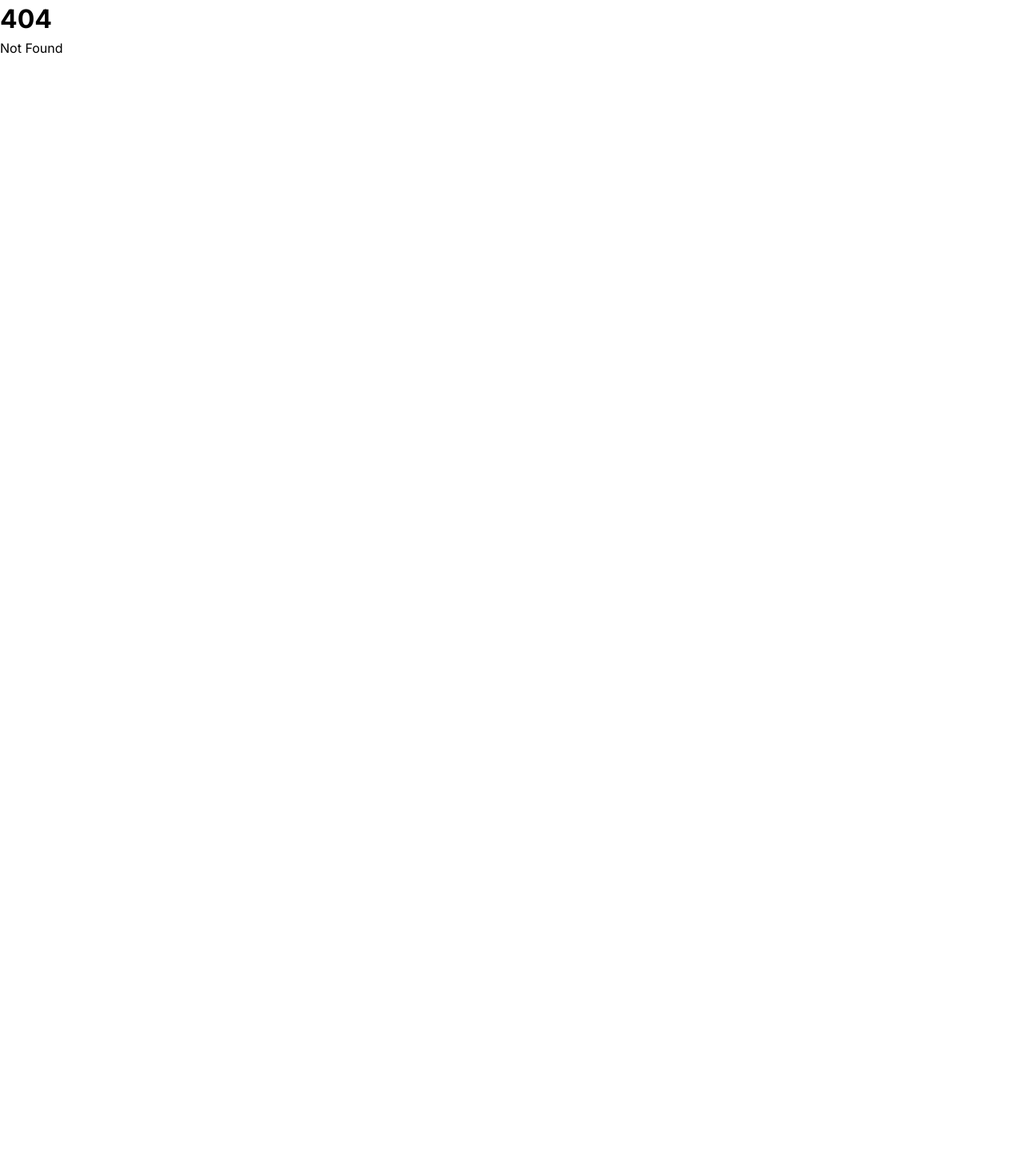
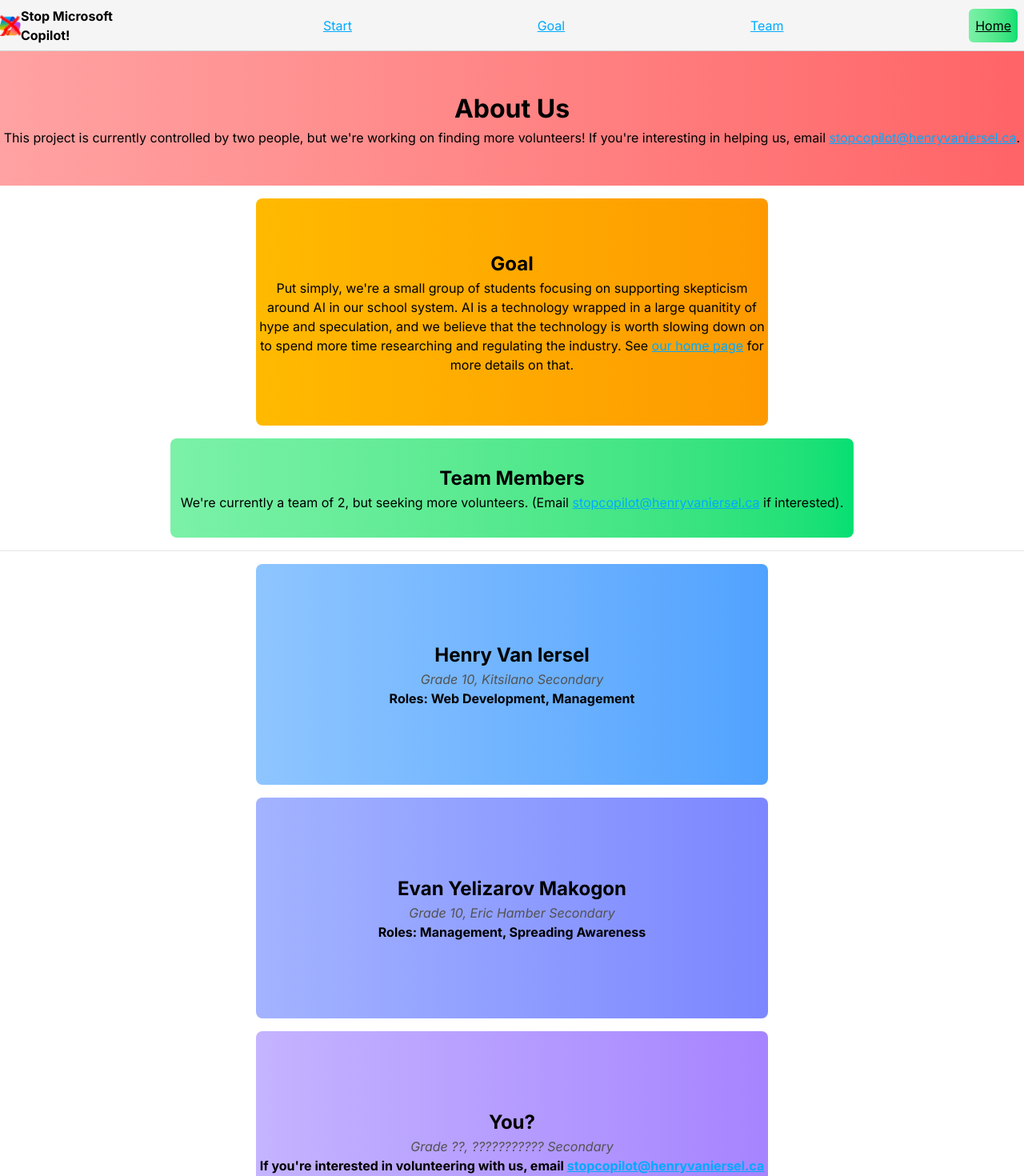
Before and after one commit to Henry-VI/stop-using-copilot, a SvelteKit app: page /about in a window 1280 px wide. Before the commit this address had no page. Shown: the top 1470 px of the page at 80% size. Before the commit the page ends 800 px from the top, so only its background shows below. Built offline with nearby package versions, Linux system fonts and the light colour scheme.

Commit message:
add about page, move focus to recruitment

```diff
--- a/package.json
+++ b/package.json
@@ -28,6 +28,7 @@
 	},
 	"dependencies": {
 		"@vercel/analytics": "^1.6.1",
-		"@vercel/speed-insights": "^1.3.1"
+		"@vercel/speed-insights": "^1.3.1",
+		"svelte-bootstrap-icons": "^3.3.0"
 	}
 }
--- a/src/routes/+page.svelte
+++ b/src/routes/+page.svelte
@@ -1,4 +1,5 @@
 <script>
+  import { List } from "svelte-bootstrap-icons";
   /*import * as m from "$lib/paraglide/messages"
   import { setLocale, getLocale } from "$lib/paraglide/runtime";
   function changeLanguage() {
@@ -63,8 +64,11 @@ function copyemail() {
         <a href="#emailsection">Take Action</a>
         <a href="#timeline">Timeline</a>
       </span>
+      <div class="bg-gradient-to-r from-green-300 to-green-400 h-2/3 rounded-md mr-2 content-center">
+        <a href="/about" class="!text-black px-2">About</a>
+      </div>
     </nav>
-    <div id="banner-update"><a href="https://forms.office.com/r/zqX4NMaUqE" target="_blank">The VSB has published a draft AI policy that allows feedback. Click here to participate.</a></div>
+    <div id="banner-update"><a href="mailto:stopcopilot@henryvaniersel.ca">We're looking for volunteers! If you're curious, email stopcopilot@henryvaniersel.ca.</a></div>
     <div id="progress"></div>
     <div id="opening">
     <h1 id="title">Dear VSB,</h1>
@@ -94,6 +98,10 @@ function copyemail() {
     </div>
     <div id="emailsection">
       <h1 style="text-align: center; margin-top: 0;">How Do We Stop Them?</h1>
+      <div id="recruitment">
+        <h3>Help Wanted!</h3>
+        <div>Are you a student in Vancouver who supports our mission? Volunteer your support & shoot us an e-mail! (<b><a href="mailto:stopcopilot@henryvaniersel.ca">stopcopilot@henryvaniersel.ca</a></b>)</div>
+      </div>
       <p style="text-align: center; width: 50%; margin: auto; margin-bottom: 2em;">There are two ways. The first way is <b>by filling out <a href="https://forms.office.com/r/zqX4NMaUqE" target="_blank">this</a> form.</b> It's for submitting feedback on their AI policy, and you can use it until the form is closed. The other way is <b>by sending an e-mail to <u>info@vsb.bc.ca</u> using the e-mail generator below!</b></p>
       <form>
         <label for="school">School</label>
--- /dev/null
+++ b/src/routes/about/+page.svelte
@@ -0,0 +1,55 @@
+<svelte:head>
+  <title>About - Stop Microsoft Copilot!</title>
+</svelte:head>
+
+<nav>
+  <a href="/">
+    <img src="favicon.png" width="32px" alt="Microsoft 365 Copilot logo with a red X over it.">
+  </a>
+  <b id="title-nav">Stop Microsoft Copilot!</b>
+  <span id="items">
+    <a href="#">Start</a>
+    <a href="#goal">Goal</a>
+    <a href="#team">Team</a>
+  </span>
+      <div class="bg-gradient-to-r from-green-300 to-green-400 h-2/3 rounded-md mr-2 content-center">
+        <a href="/" class="!text-black px-2">Home</a>
+      </div>
+</nav>
+<div class="bg-gradient-to-r from-red-300 to-red-400 mt-16 dark:from-red-500 dark:to-red-600 text-center py-12">
+  <h1>About Us</h1>
+  <div>
+    This project is currently controlled by two people, but we're working on finding more volunteers! If you're interesting in helping us, email <a href="mailto:stopcopilot@henryvaniersel.ca">stopcopilot@henryvaniersel.ca</a>.
+  </div>
+</div>
+<div class="py-16 bg-gradient-to-r from-amber-400 to-amber-500 dark:from-amber-500 dark:to-orange-600 text-center md:w-1/2 md:mx-auto md:rounded-lg md:my-4" id="goal">
+  <h2>Goal</h2>
+  Put simply, we're a small group of students focusing on supporting skepticism around AI in our school system. AI is a technology wrapped in a large quanitity of hype and speculation, and we believe that the technology is worth slowing down on to spend more time researching and regulating the industry. See <a href="/">our home page</a> for more details on that.
+</div>
+<div class="bg-gradient-to-r from-green-300 to-green-400 dark:from-green-600 dark:to-green-700 py-8 text-center md:w-2/3 md:mx-auto md:rounded-lg md:my-4" id="team">
+  <h2>Team Members</h2>
+  <div>We're currently a team of 2, but seeking more volunteers. (Email <a href="mailto:stopcopilot@henryvaniersel.ca">stopcopilot@henryvaniersel.ca</a> if interested). </div>
+</div>
+<hr class="hidden md:block text-neutral-200 dark:text-neutral-500">
+<div class="text-center">
+  <div class="bg-gradient-to-r from-blue-300 to-blue-400 dark:from-blue-500 dark:to-blue-600 py-24 md:w-1/2 md:mx-auto md:rounded-lg md:my-4">
+    <h2>Henry Van Iersel</h2>
+    <div class="text-neutral-600 dark:text-neutral-800"><em>Grade 10, Kitsilano Secondary</em></div>
+    <div><b>Roles: Web Development, Management</b></div>
+  </div>
+  <div class="bg-gradient-to-r from-indigo-300 to-indigo-400 dark:from-indigo-500 dark:to-indigo-600 py-24 md:w-1/2 md:mx-auto md:rounded-lg md:my-4">
+    <h2>Evan Yelizarov Makogon</h2>
+    <div class="text-neutral-600 dark:text-neutral-800"><em>Grade 10, Eric Hamber Secondary</em></div>
+    <div><b>Roles: Management, Spreading Awareness</b></div>
+  </div>
+  <div class="bg-gradient-to-r from-violet-300 to-violet-400 dark:from-violet-500 dark:to-violet-600 py-24 md:w-1/2 md:mx-auto md:rounded-lg md:my-4">
+    <h2>You?</h2>
+    <div class="text-neutral-600 dark:text-neutral-800"><em>Grade ??, ??????????? Secondary</em></div>
+    <div><b>If you're interested in volunteering with us, email <a href="mailto:stopcopilot@henryvaniersel.ca">stopcopilot@henryvaniersel.ca</a></b></div>
+  </div>
+</div>
+<footer>
+  <div>(Click to return <a href="/">Home</a>)</div><br>
+  <div>E-mail Me! - <a href="mailto:stopcopilot@henryvaniersel.ca">stopcopilot@henryvaniersel.ca</a></div>
+    <div style="color: gray;"><em>This website was inspired by <a href="https://fightchatcontrol.eu" target="_blank">fightchatcontrol.eu</a> (just a bit more scuffed)</em></div>
+</footer>
--- a/src/routes/layout.css
+++ b/src/routes/layout.css
@@ -60,7 +60,6 @@ nav #items {
 
 .card {
   width: 75vw;
-  height: 75vw;
   background-color: whitesmoke;
   padding: 12px;
   margin: auto;
@@ -220,6 +219,13 @@ h3 {
   font-weight: bold;
 }
 
+#recruitment {
+  text-align: center;
+  background-color: lightcoral;
+  padding: 1em 0;
+  margin: 1em 0;
+}
+
 /* DARK MODE */
 @media (prefers-color-scheme: dark) {
   :root {
@@ -253,6 +259,10 @@ h3 {
   #email {
     background-color: #404040;
     color: whitesmoke;
+  }
+
+  #recruitment {
+    background-color: indianred;
   }
 }
 
@@ -295,6 +305,12 @@ h3 {
   #mobile-timeline-line-1, #mobile-timeline-line-2 {
     display: none;
   }
+
+  #recruitment {
+    width: 50%;
+    margin: 1em auto;
+    border-radius: 12px;
+  }
 }
 
 h1 {
```
Also changed, not shown: 1 other file (tests, documents, lock files or other folders).
